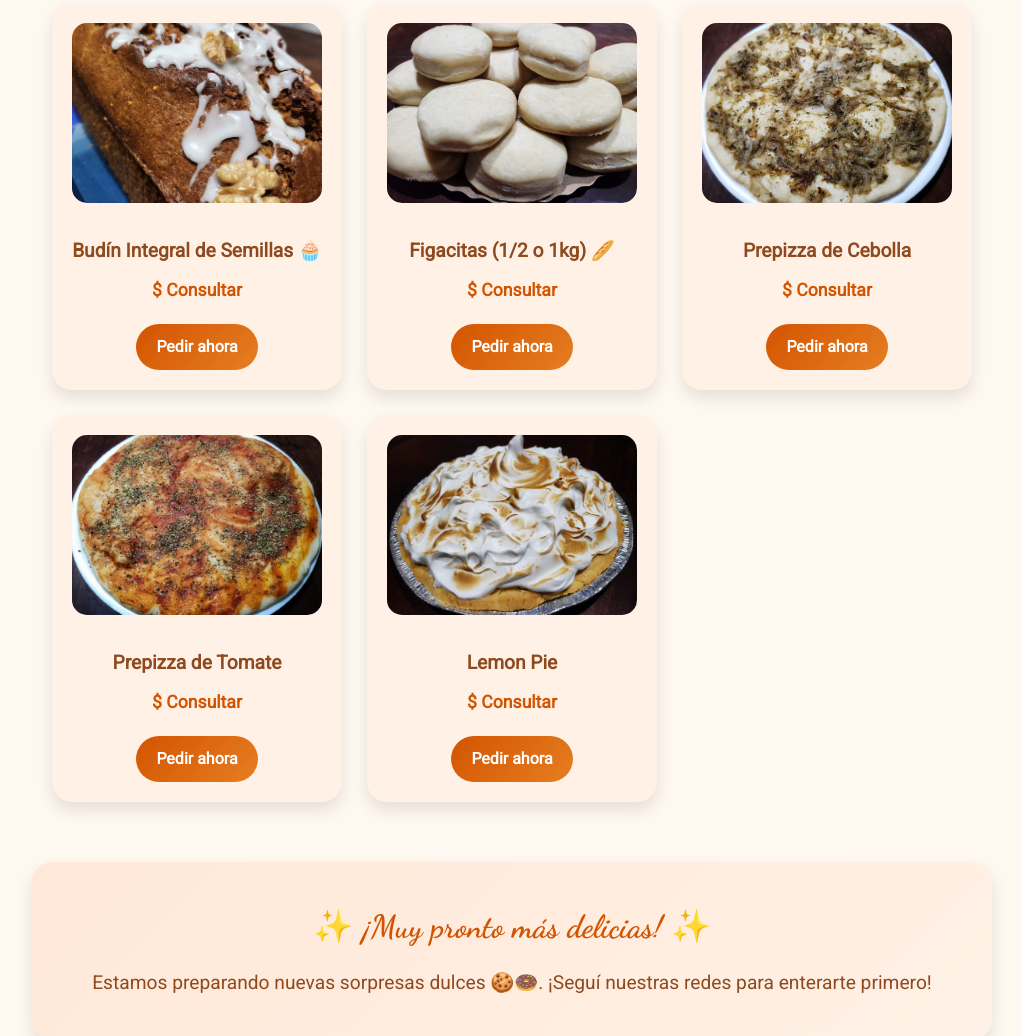
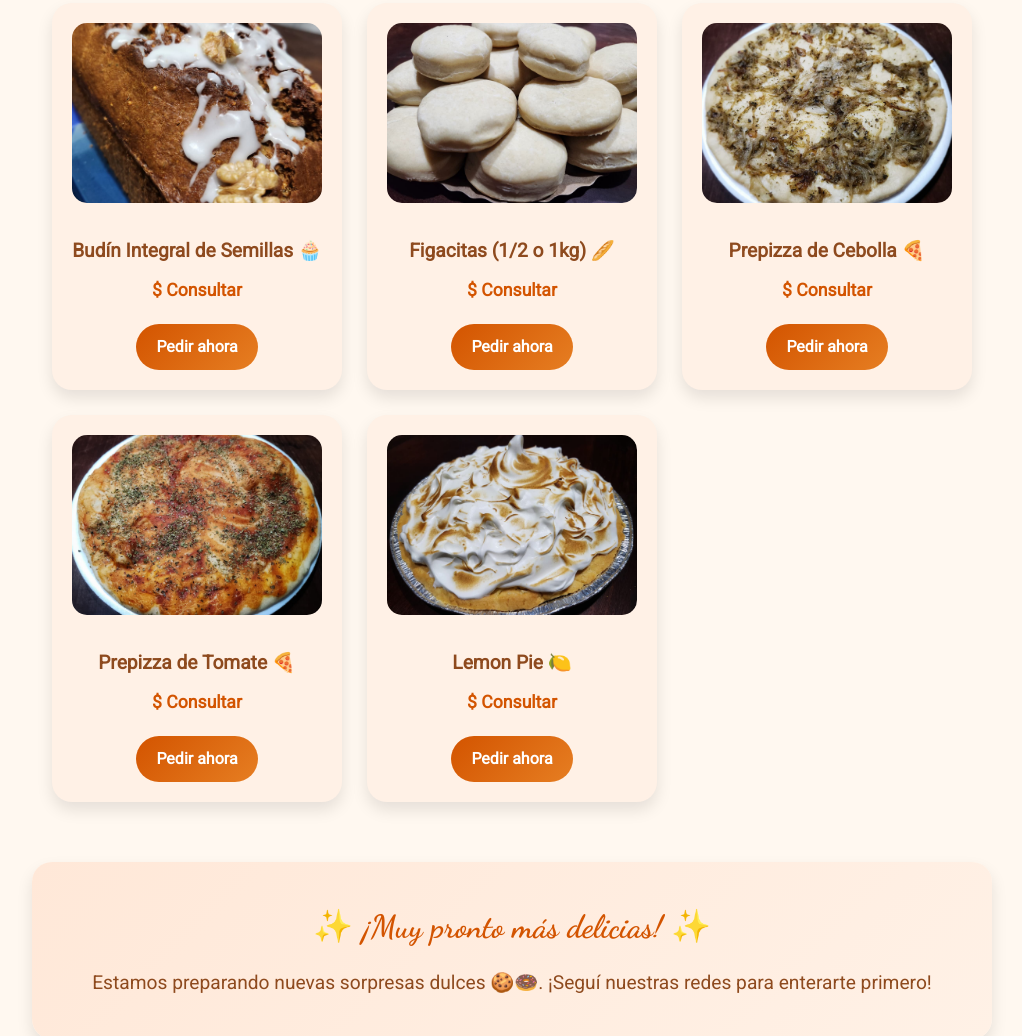
Before and after one commit to ninisdelicias25-arch/ninis-web, a plain HTML site: page index.html in a window 1280 px wide. Shown: the part 1832-2868 px from the top of the page, without its empty margins (128-1150 px from the left). Drawn offline with Linux system fonts and the light colour scheme.

Commit message:
cambios menores

```diff
--- a/index.html
+++ b/index.html
@@ -296,19 +296,19 @@
       </div>
       <div class="producto">
         <img src="images/prepizzacebolla.jpg" alt="Prepizza Cebolla">
-        <h3>Prepizza de Cebolla</h3>
+        <h3>Prepizza de Cebolla 🍕</h3>
         <p class="precio">$ Consultar</p>
         <a href="https://wa.me/5491158397487?text=Quisiera%20encargar%20prepizzas" target="_blank" class="btn-pedir">Pedir ahora</a>
       </div>
       <div class="producto">
         <img src="images/prepizzatomate.jpg" alt="Prepizza Tomate">
-        <h3>Prepizza de Tomate</h3>
+        <h3>Prepizza de Tomate 🍕</h3>
         <p class="precio">$ Consultar</p>
         <a href="https://wa.me/5491158397487?text=Quisiera%20encargar%20prepizzas" target="_blank" class="btn-pedir">Pedir ahora</a>
       </div>
       <div class="producto">
         <img src="images/lemonpiegrande.jpg" alt="Lemon Pie">
-        <h3>Lemon Pie</h3>
+        <h3>Lemon Pie 🍋</h3>
         <p class="precio">$ Consultar</p>
         <a href="https://wa.me/5491158397487?text=Quiero%20pedir%20un%20Lemon%20Pie" target="_blank" class="btn-pedir">Pedir ahora</a>
       </div>
```
